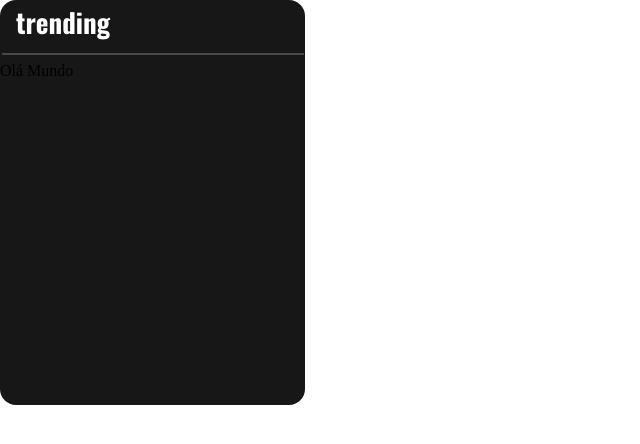
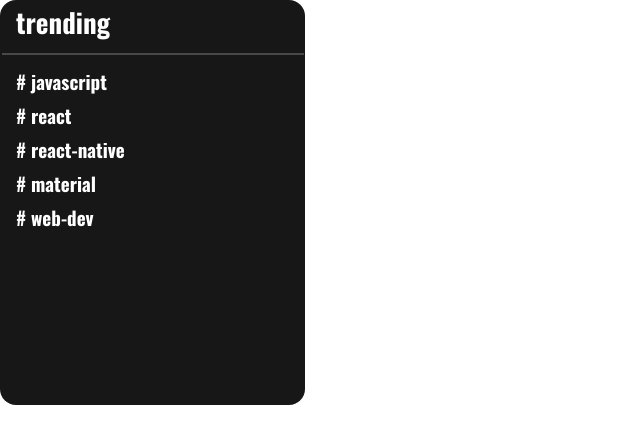
Before and after one commit to dudamollica/Projeto18-Linkr-Front, a React (Create React App) app: page / in a window 1280 px wide. Shown: the top 444 px of the page, without its empty margins (0-640 px from the left). Built offline with nearby package versions, Linux system fonts and the light colour scheme.

Commit message:
feat: created hashtags renderization

```diff
--- a/src/components/Hashtags/Hashtags.js
+++ b/src/components/Hashtags/Hashtags.js
@@ -1,8 +1,18 @@
 import React from "react";
+import { ContainerHashtag } from "./style";
 
+const Hashtags = (props) => {
+  const { body } = props;
 
-const Hashtags = () => {
-    return <div>Olá Mundo</div>
-}
+  return (
+    <ContainerHashtag>
+      {body.map((elm) => (
+        <p>
+          <span>#</span> <span>{elm.name}</span>
+        </p>
+      ))}
+    </ContainerHashtag>
+  );
+};
 
-export default Hashtags
+export default Hashtags;
--- /dev/null
+++ b/src/components/Hashtags/style.js
@@ -0,0 +1,17 @@
+import styled from "styled-components";
+
+
+export const ContainerHashtag = styled.div`
+    display: flex;
+    flex-direction: column;
+    gap: 5px;
+    font-family: 'oswald', sans-serif;
+    font-weight: 700;
+    font-size: 19px;
+    color: #FFFFFF;
+    padding: 9px 16px;
+
+    p {
+        margin-bottom: 10px;
+    }
+`
--- a/src/components/TrendingComponents/TrendingComponents.js
+++ b/src/components/TrendingComponents/TrendingComponents.js
@@ -3,11 +3,23 @@
 import Hashtags from "../Hashtags/Hashtags";
 
 const TrendingTopics = () => {
+    const body = [{
+        name: 'javascript',
+    },{
+        name: 'react',
+    },{
+        name: 'react-native',
+    },{
+        name: 'material',
+    },{
+        name: 'web-dev',
+    }]
+
   return (
     <TrendingContainer>
       <Header>trending</Header>
       <Line/>
-      <Hashtags/>
+      <Hashtags body={body}/>
     </TrendingContainer>
   );
 };
```
